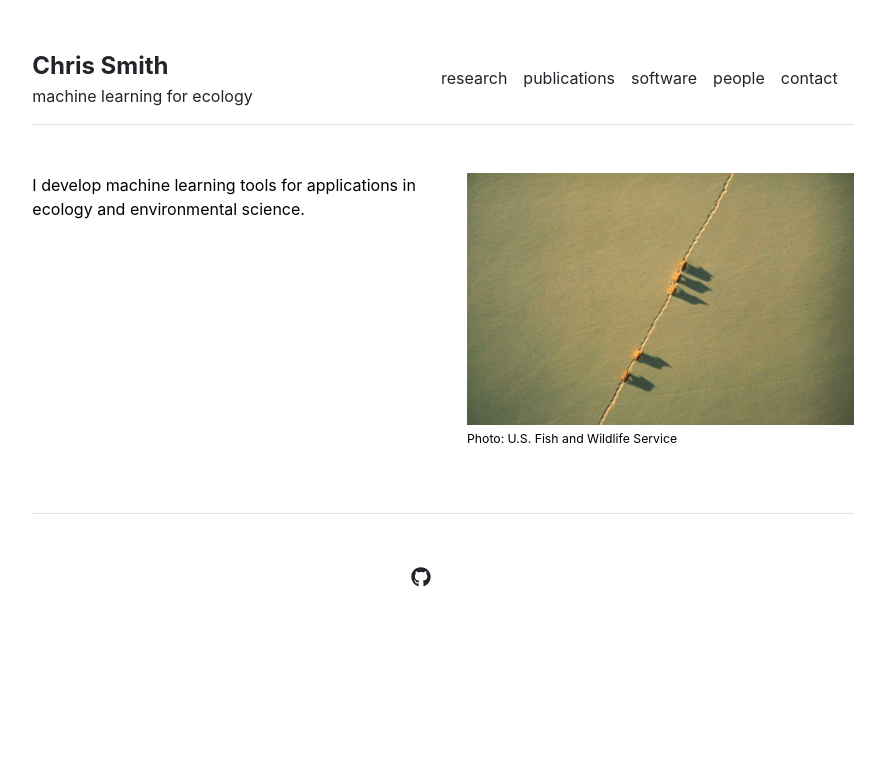
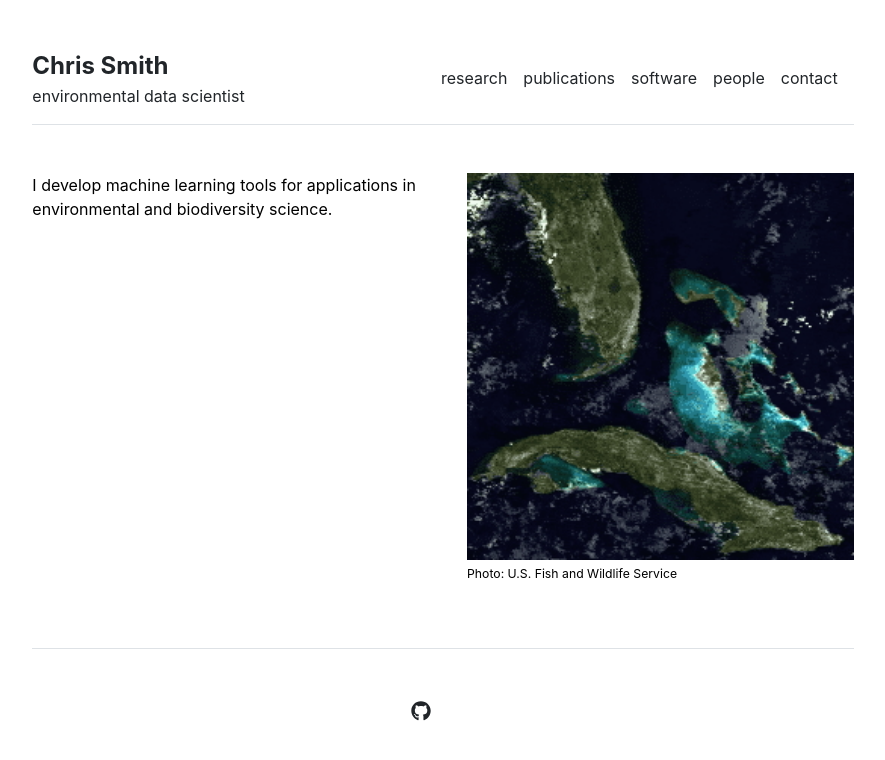
Before and after one commit to chriscrsmith/chriscrsmith.github.io, a Jekyll site: the page built from index.md, in a window 1280 px wide. Shown: the top 760 px of the page, without its empty margins (197-1082 px from the left). Built offline with Jekyll 4.4.1, drawn with Linux system fonts in a browser that asks for light colours.

Commit message:
new home image

```diff
--- a/_config.yml
+++ b/_config.yml
@@ -1,4 +1,4 @@
 url: "https://chriscrsmith.github.io/" # the base hostname & protocol for your site, e.g. http://example.com
 baseurl: "" # the subpath of your site, e.g. /blog
 title: "Chris Smith" # the name of your site, e.g. ACME Corp.
-description: "machine learning for ecology"
+description: "environmental data scientist"
--- a/_layouts/home.html
+++ b/_layouts/home.html
@@ -8,7 +8,7 @@ layout: default
     {{ content }}
   </div>
   <div class="col-md-6">
-    <img src="{{ site.github.url }}/assets/img/wolves.jpg" alt="Home" width="100%">
+    <img src="{{ site.github.url }}/assets/img/modis.jpg" alt="Home" width="100%">
     <p><small><small>Photo: U.S. Fish and Wildlife Service</small></small></p>
   </div>
 </div>
--- a/index.md
+++ b/index.md
@@ -3,4 +3,4 @@ layout: home
 title: "Home"
 ---
 
-I develop machine learning tools for applications in ecology and environmental science.
+I develop machine learning tools for applications in environmental and biodiversity science.
```
Also changed, not shown: research.md (+2 -2 lines), assets/img/modis.jpg (added).
